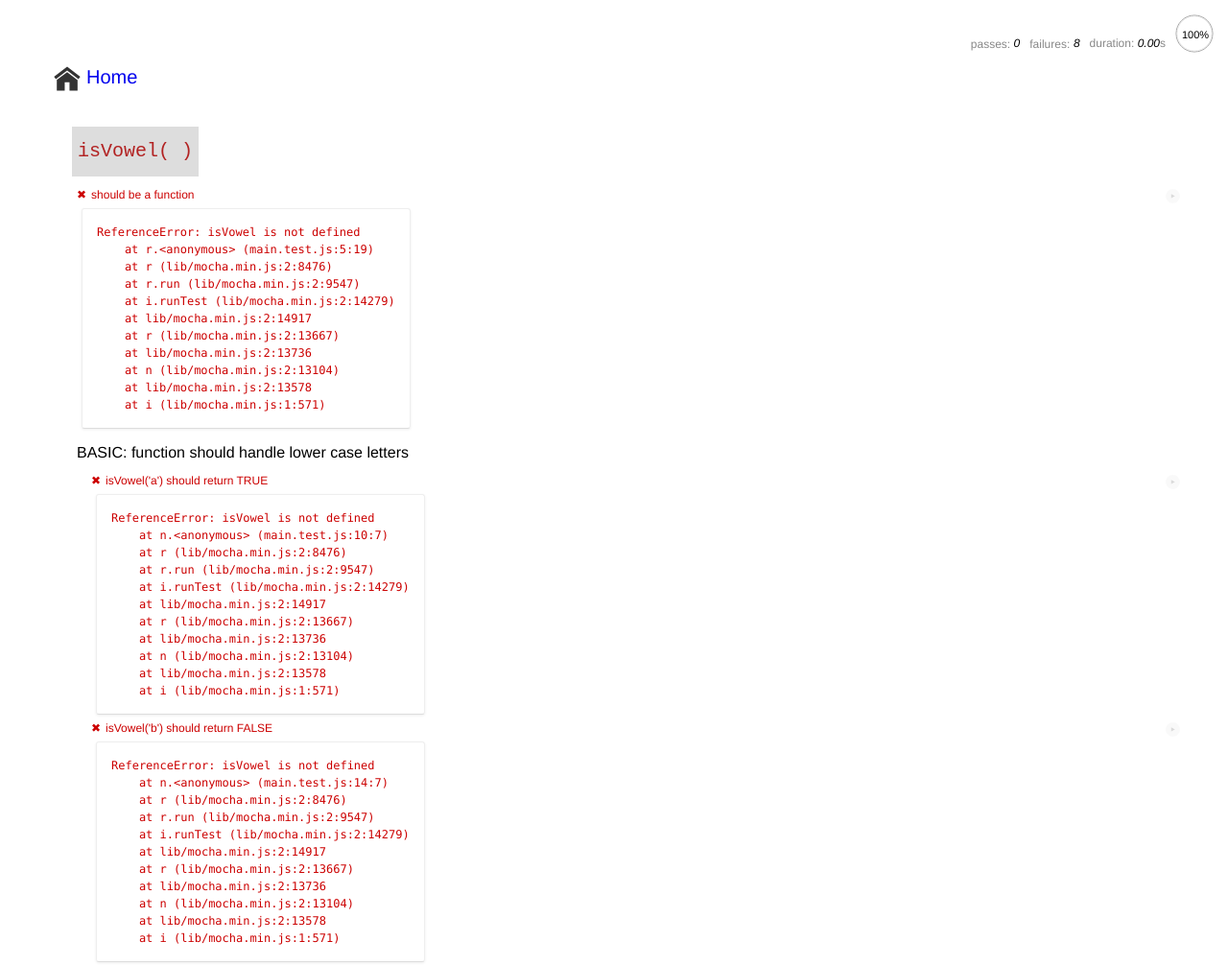
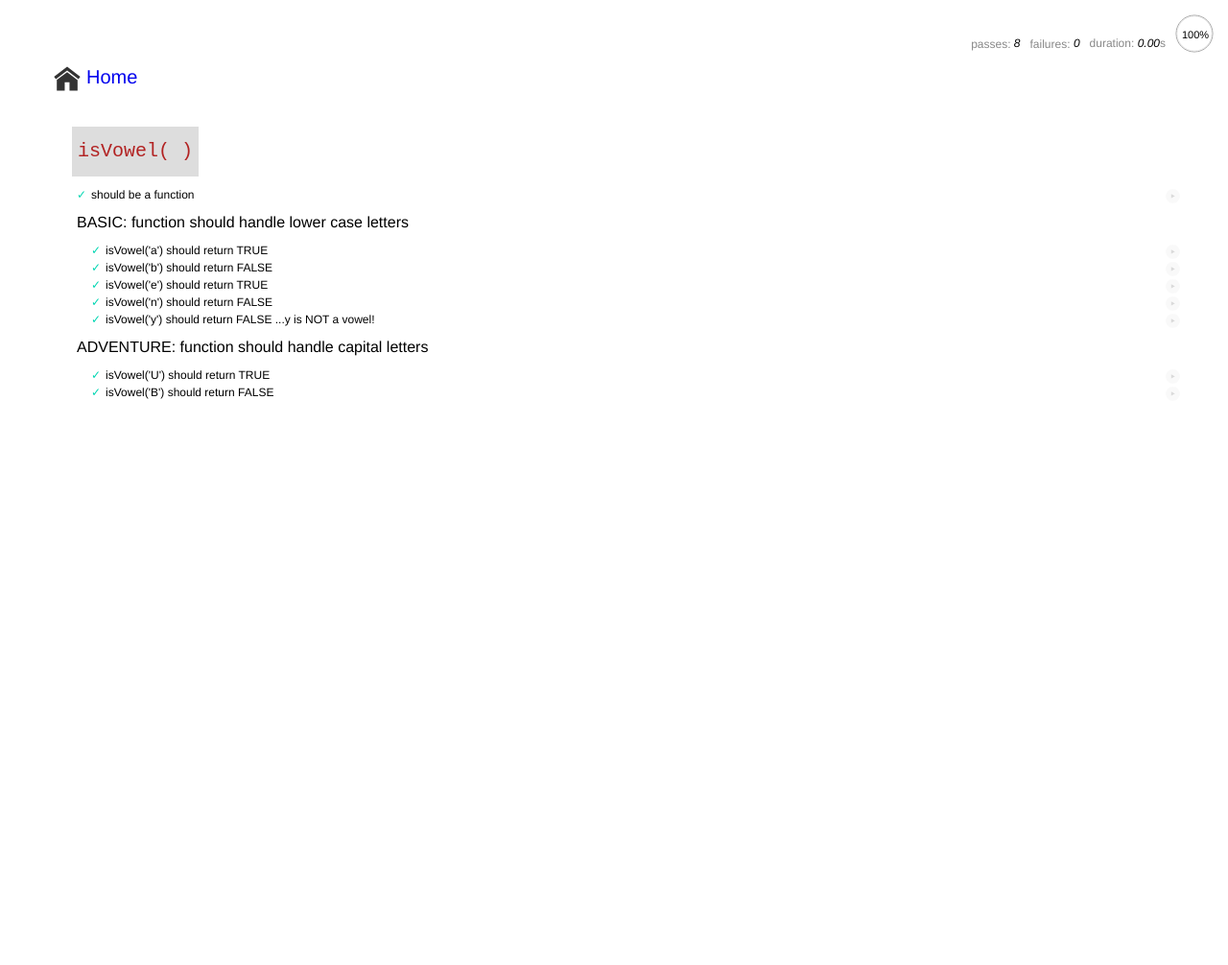
Before and after one commit to rene971/assignment--js-types-variables-functions, a plain HTML site: page _test-suite/test.html in a window 1280 px wide. Shown: the top 1006 px of the page at 96% size. After the commit the page ends 800 px from the top, so only its background shows below. Drawn offline with Linux system fonts and the light colour scheme.

Commit message:
updating index.html

```diff
--- a/_test-suite/test.html
+++ b/_test-suite/test.html
@@ -17,7 +17,7 @@
     <div id="fixtures"></div>
     <script src="./lib/mocha.min.js"></script>
     <script src="./lib/chai.min.js"></script>
-    <script src="../js-drills-basic-isVowel.js"></script>
+    <script src="../main.js"></script>
     <script>mocha.setup('bdd')</script>
     <script src="./main.test.js"></script>
     <script>mocha.run();</script>
```
Also changed, not shown: index.html (+2 -1 lines).
